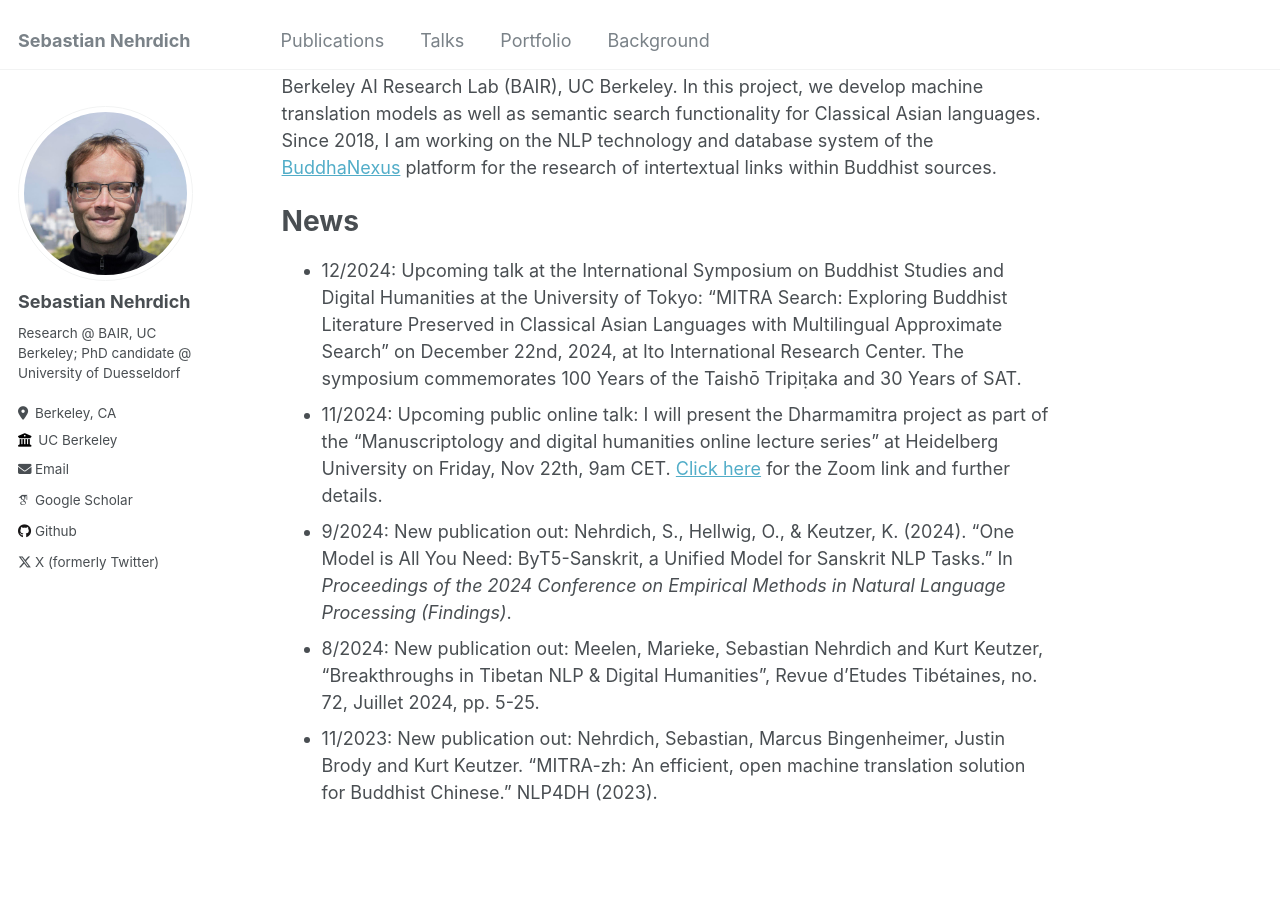
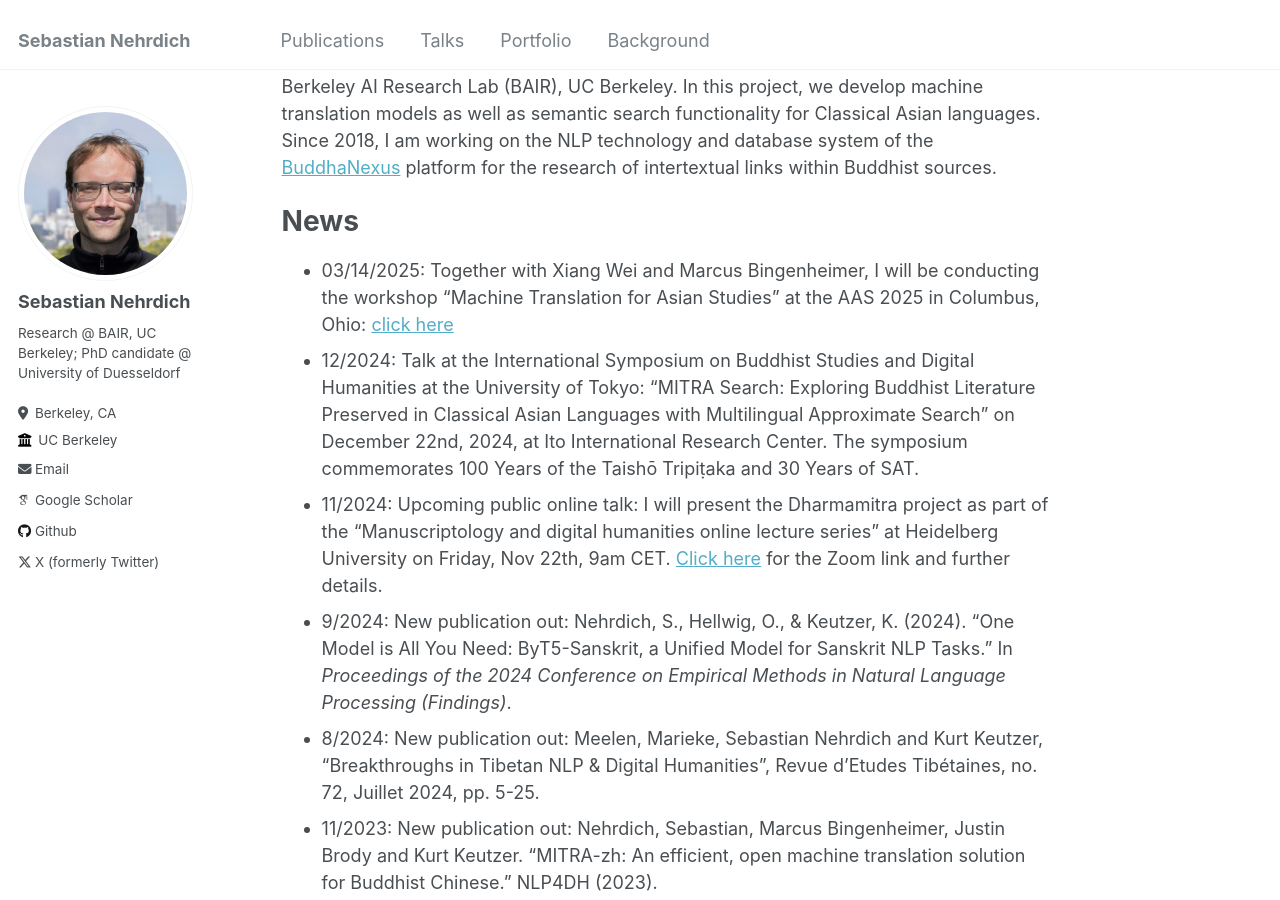
Before and after one commit to sebastian-nehrdich/sebastian-nehrdich.github.io, a Jekyll site: the page built from _pages/about.md, in a window 1280 px wide and 900 px high, scrolled down 362 px. Built offline with Jekyll 4.4.1, drawn with Linux system fonts in a browser that asks for light colours; some web fonts are replaced.

Commit message:
Added workshop AAS

```diff
--- a/_pages/about.md
+++ b/_pages/about.md
@@ -17,7 +17,8 @@ Since 2018, I am working on the NLP technology and database system of the [Buddh
 
 News
 =====
-- 12/2024: Upcoming talk at the International Symposium on Buddhist Studies and Digital Humanities at the University of Tokyo: "MITRA Search: Exploring Buddhist Literature Preserved in Classical Asian Languages with Multilingual Approximate Search" on December 22nd, 2024, at Ito International Research Center. The symposium commemorates 100 Years of the Taishō Tripiṭaka and 30 Years of SAT.
+- 03/14/2025: Together with Xiang Wei and Marcus Bingenheimer, I will be conducting the workshop "Machine Translation for Asian Studies" at the AAS 2025 in Columbus, Ohio: [click here](https://asianstudies.confex.com/asianstudies/2025/meetingapp.cgi/Session/8470)
+- 12/2024: Talk at the International Symposium on Buddhist Studies and Digital Humanities at the University of Tokyo: "MITRA Search: Exploring Buddhist Literature Preserved in Classical Asian Languages with Multilingual Approximate Search" on December 22nd, 2024, at Ito International Research Center. The symposium commemorates 100 Years of the Taishō Tripiṭaka and 30 Years of SAT.
 - 11/2024: Upcoming public online talk: I will present the Dharmamitra project as part of the "Manuscriptology and digital humanities online lecture series" at Heidelberg University on Friday, Nov 22th, 9am CET. [Click here](https://www.sai.uni-heidelberg.de/en/events-at-sai/dharmamitra-2024-11-22) for the Zoom link and further details.
 - 9/2024: New publication out: Nehrdich, S., Hellwig, O., & Keutzer, K. (2024). "One Model is All You Need: ByT5-Sanskrit, a Unified Model for Sanskrit NLP Tasks." In <i>Proceedings of the 2024 Conference on Empirical Methods in Natural Language Processing (Findings)</i>.
 - 8/2024: New publication out: Meelen, Marieke, Sebastian Nehrdich and Kurt Keutzer, “Breakthroughs in Tibetan NLP & Digital Humanities”, Revue d’Etudes Tibétaines, no. 72, Juillet 2024, pp. 5-25.
```
